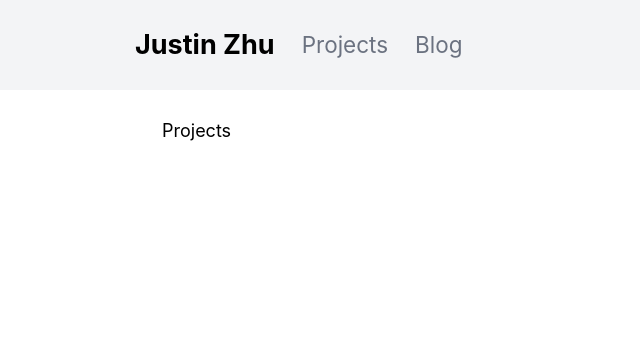
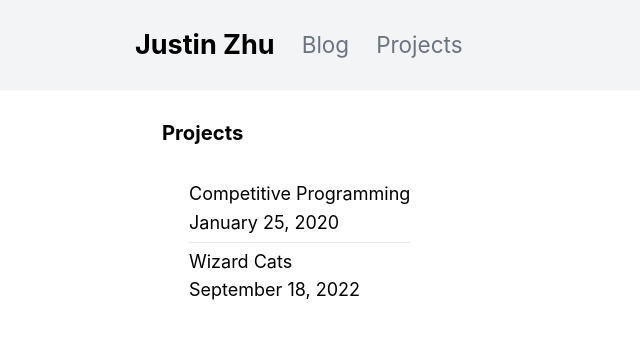
Before and after one commit to astrocat879/portfolio, a Next.js app in the folder portfolio/: page /projects in a window 1280 px wide. Shown: the top 338 px of the page, without its empty margins (0-640 px from the left). Built offline with nearby package versions, Linux system fonts and the light colour scheme.

Commit message:
added api routing for the projects page

```diff
--- a/portfolio/package.json
+++ b/portfolio/package.json
@@ -16,7 +16,8 @@
     "react": "18.2.0",
     "react-dom": "18.2.0",
     "remark": "^14.0.2",
-    "remark-html": "^15.0.1"
+    "remark-html": "^15.0.1",
+    "swr": "^2.0.3"
   },
   "devDependencies": {
     "autoprefixer": "^10.4.13",
--- a/portfolio/src/components/layout.js
+++ b/portfolio/src/components/layout.js
@@ -9,13 +9,13 @@ export default function Layout({ children }) {
           {" "}
           Justin Zhu{" "}
         </Link>
+        <Link href="/archive" className="text-gray-500 text-xl mr-6">
+          {" "}
+          Blog{" "}
+        </Link>
         <Link href="/projects" className="text-gray-500 text-xl mr-6">
           {" "}
           Projects{" "}
-        </Link>
-        <Link href="/archive" className="text-gray-500 text-xl mr-6">
-          {" "}
-          Blog{" "}
         </Link>
       </div>
       <div className="flex mx-36 mt-6">
--- /dev/null
+++ b/portfolio/src/lib/projects.js
@@ -0,0 +1,6 @@
+import fs from "fs";
+import path from "path";
+
+const projDirectory = path.join(process.cwd(), "src/projects");
+
+export function getProjectsData() {}
--- a/portfolio/src/pages/api/hello.js
+++ b/portfolio/src/pages/api/hello.js
@@ -1,5 +1,20 @@
 // Next.js API route support: https://nextjs.org/docs/api-routes/introduction
 
 export default function handler(req, res) {
-  res.status(200).json({ name: 'John Doe' })
+  res.status(200).json({
+    "project_list": [
+      {
+        "date": "2020-01-25",
+        "title": "Competitive Programming",
+        "link": "https://mcpt.ca/user/justinzhu/solved",
+        "description": "I've solved and created various problems for the DMOJ and MCPT competitive programming platforms"
+      },
+      {
+        "date": "2022-09-18",
+        "title": "Wizard Cats",
+        "link": "https://github.com/astrocat879/wizard-cats",
+        "description": "A cat-themed PvP game in which players can cast spells by drawing symbols with their mouse"
+      }
+    ]
+  })
 }
--- /dev/null
+++ b/portfolio/src/pages/api/projectdata.js
@@ -0,0 +1,20 @@
+// Next.js API route support: https://nextjs.org/docs/api-routes/introduction
+
+export default function handler(req, res) {
+    res.status(200).json({
+      "project_list": [
+        {
+          "date": "2020-01-25",
+          "title": "Competitive Programming",
+          "link": "https://mcpt.ca/user/justinzhu/solved",
+          "description": "I've solved and created various problems for the DMOJ and MCPT competitive programming platforms"
+        },
+        {
+          "date": "2022-09-18",
+          "title": "Wizard Cats",
+          "link": "https://github.com/astrocat879/wizard-cats",
+          "description": "A cat-themed PvP game in which players can cast spells by drawing with their mouse"
+        }
+      ]
+    })
+  }
--- a/portfolio/src/pages/archive.js
+++ b/portfolio/src/pages/archive.js
@@ -18,7 +18,7 @@ export default function Archive({ allPostsData }) {
         <ul className="p-6 divide-y">
           {allPostsData.map(({ id, date, title }) => (
             <li className="py-1" key={id}>
-              <Link href={`/blog/${id}`}>{title}</Link>
+              <Link className="text-black" href={`/blog/${id}`}>{title}</Link>
               <br />
               <Date dateString={date} />
             </li>
--- a/portfolio/src/pages/blog/[id].js
+++ b/portfolio/src/pages/blog/[id].js
@@ -2,6 +2,7 @@ import { getAllPostIds, getPostData } from "@/lib/posts";
 import Layout from "../../components/layout";
 import Head from "next/head";
 import Date from "@/components/date";
+import Link from "next/link";
 
 export default function Post({ postData }) {
   return (
@@ -16,6 +17,9 @@ export default function Post({ postData }) {
           <div dangerouslySetInnerHTML={{ __html: postData.contentHtml }} />
         </div>
       </section>
+      <h2>
+        <Link className="text-gray-500" href="/">← Back to home</Link>
+      </h2>
     </Layout>
   );
 }
--- a/portfolio/src/pages/index.js
+++ b/portfolio/src/pages/index.js
@@ -16,7 +16,6 @@ export default function Home() {
           About Me
         </h1>
       </div>
-      <hr className="mt-0"/>
     </Layout>
   );
 }
--- a/portfolio/src/pages/projects.js
+++ b/portfolio/src/pages/projects.js
@@ -1,7 +1,23 @@
 import Layout from "@/components/layout";
 import Head from "next/head";
+import Link from "next/link";
+//useSWR allows the use of SWR inside function components
+import useSWR from "swr";
+import Date from "@/components/date";
+
+//Write a fetcher function to wrap the native fetch function and return the result of a call to url in json format
+const fetcher = (url) => fetch(url).then((res) => res.json());
 
 export default function Projects() {
+  //Set up SWR to run the fetcher function when calling "/api/staticdata"
+  //There are 3 possible states: (1) loading when data is null (2) ready when the data is returned (3) error when there was an error fetching the data
+  const { data, error } = useSWR("/api/projectdata", fetcher);
+
+  //Handle the error state
+  if (error) return <div>Failed to load</div>;
+  //Handle the loading state
+  if (!data) return <div>Loading...</div>;
+  //Handle the ready state and display the result contained in the data object mapped to the structure of the json file
   return (
     <Layout>
       <Head>
@@ -10,7 +26,18 @@ export default function Projects() {
         <meta name="viewport" content="width=device-width, initial-scale=1" />
         {/* <link rel="icon" href="/favicon.ico" /> */}
       </Head>
-      <h1>Projects</h1>
+      <h1 className="text-lg font-bold">Projects</h1>
+      <ul className="p-6 divide-y">
+        {data.project_list.map((project) => (
+          <li className="py-1">
+            <Link className="text-black" href={project.link}>
+              {project.title}
+            </Link>
+            <br />
+            <Date dateString={project.date} />
+          </li>
+        ))}
+      </ul>
     </Layout>
   );
 }
--- a/portfolio/src/styles/globals.css
+++ b/portfolio/src/styles/globals.css
@@ -10,6 +10,11 @@ body {
     Cantarell, Fira Sans, Droid Sans, Helvetica Neue, sans-serif;
   line-height: 1.6;
   font-size: 18px;
+}
+
+p {
+  padding-top: .3rem;
+  padding-bottom: .3rem;
 }
 
 * {
```
Also changed, not shown: portfolio/src/projects/projects.json (added, +16 -0 lines), 1 other file (tests, documents, lock files or other folders).
